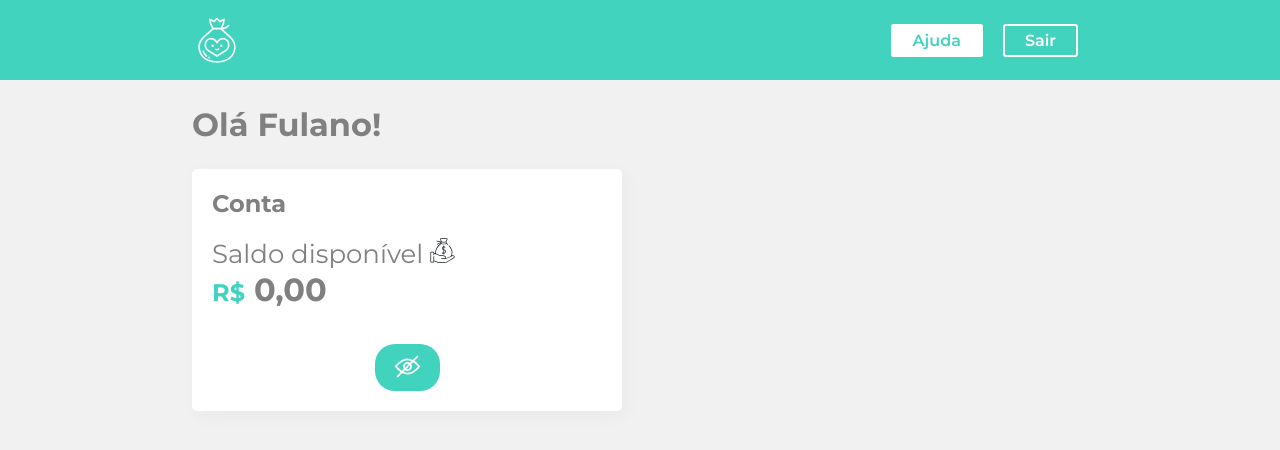
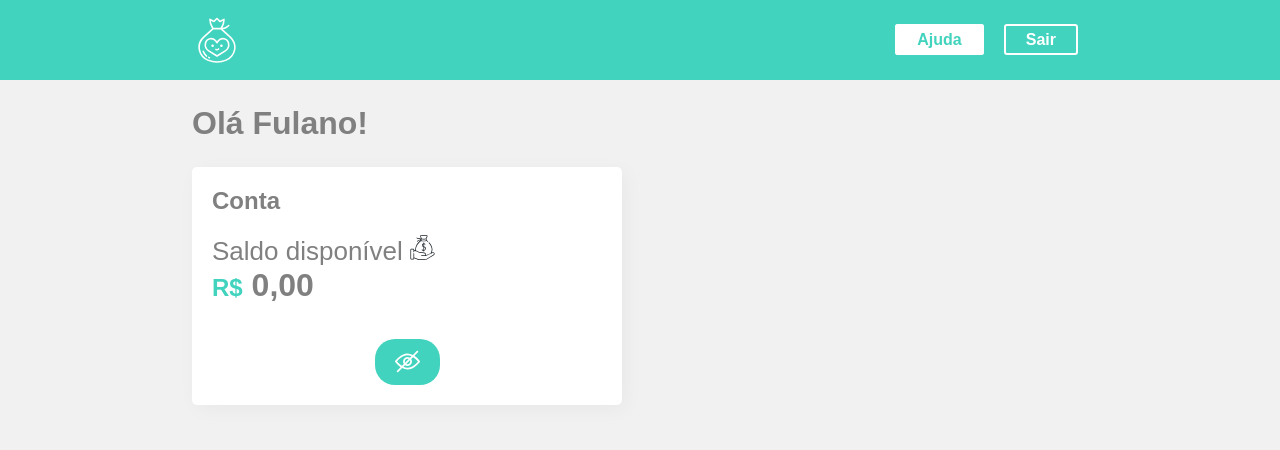
Before and after one commit to RafaelMoid/StyledComponentsAluta1, a React (Create React App) app: page / in a window 1280 px wide. Shown: the top 450 px of the page. Built offline with nearby package versions, Linux system fonts and the light colour scheme.

Commit message:
Config global styled and aply at app.js

```diff
--- a/src/App.js
+++ b/src/App.js
@@ -2,10 +2,12 @@
 
 import Cabecalho from "./Components/Cabecalho";
 import Container from "./Components/Container";
+import {GlobalStyle} from './Components/GlobalStyle'
 
 function App() {
   return (
     <>
+      <GlobalStyle />
       <Cabecalho />
       <Container />
     </>
--- a/src/Components/GlobalStyle.js
+++ b/src/Components/GlobalStyle.js
@@ -1,6 +1,6 @@
 import { createGlobalStyle } from "styled-components";
 
-const GlobalStyle = createGlobalStyle`
+export const GlobalStyle = createGlobalStyle`
 * {
   box-sizing: border-box;
   font-family: "Montserrat", sans-serif;
@@ -9,4 +9,4 @@
   text-decoration: none;
   color: grey;
 }
-`
+`;
--- a/src/assets/estilos.css
+++ b/src/assets/estilos.css
@@ -1,13 +1,12 @@
-@import url("https://fonts.googleapis.com/css2?family=Montserrat:wght@300;400;600;700&display=swap");
 
-* {
+/* * {
   box-sizing: border-box;
   font-family: "Montserrat", sans-serif;
   margin: 0;
   padding: 0;
   text-decoration: none;
   color: grey;
-}
+} */
 
 .btn-primario {
   text-align: center;
```
